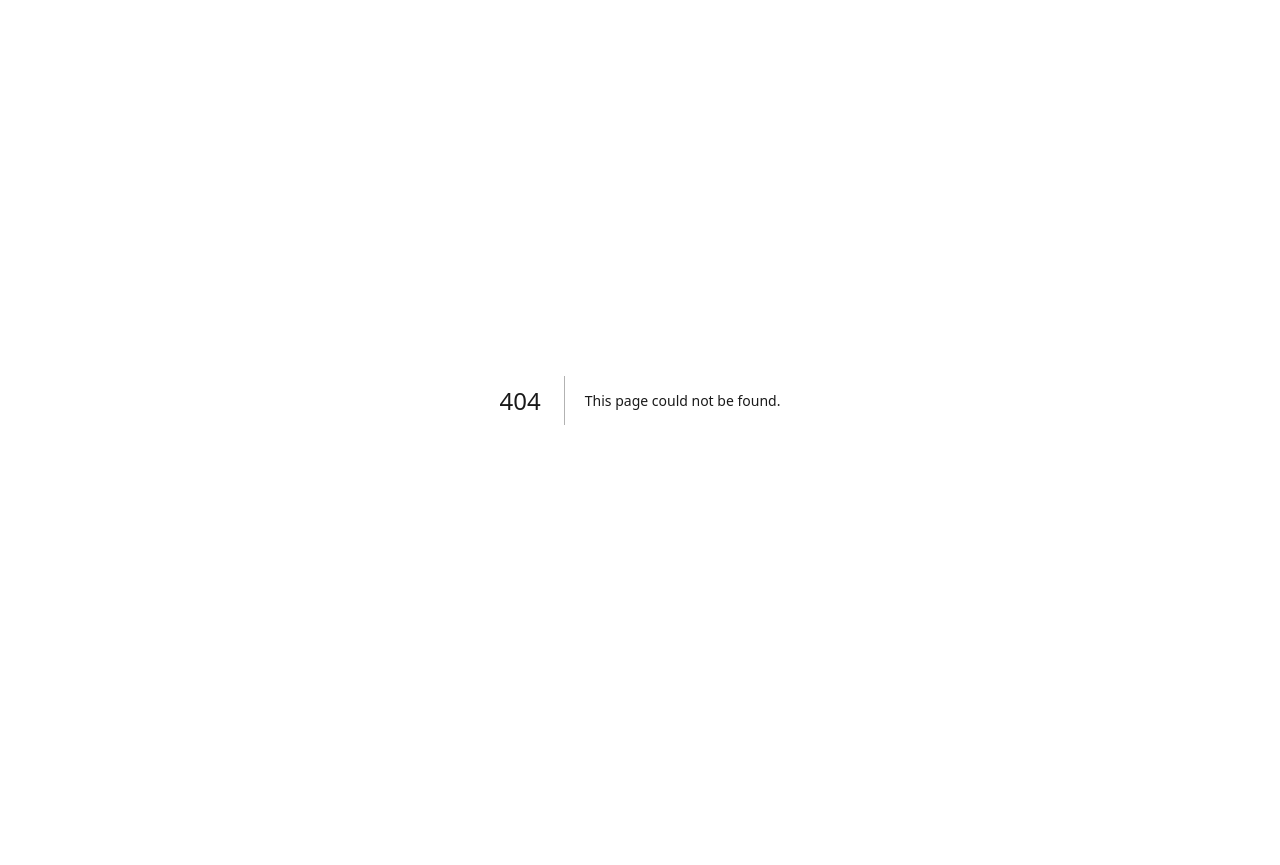
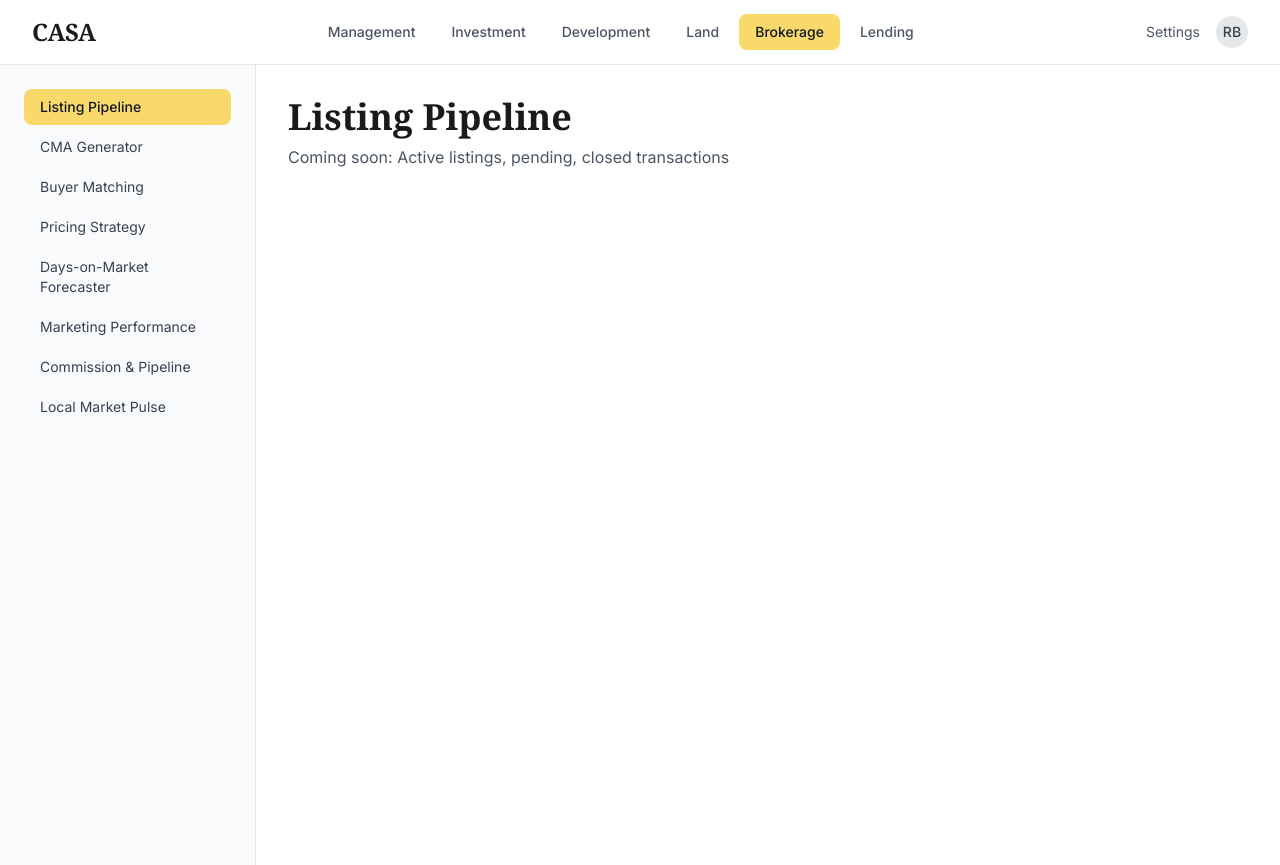
Before and after one commit to raeganmbeckh-jpg/casa-app, a Next.js app: page /brokerage in a window 1280 px wide. Before the commit this address had no page. Before the commit the page ends 800 px from the top, so only its background shows below. Built offline with nearby package versions, Linux system fonts and the light colour scheme; a web font is replaced by a local one.

Commit message:
foundation: Create shared layout, navigation, and auth scaffolding for all 6 workspaces — src/app/(workspaces)/brokerage/page.tsx

```diff
--- /dev/null
+++ b/src/app/(workspaces)/brokerage/page.tsx
@@ -0,0 +1,8 @@
+export default function BrokeragePage() {
+  return (
+    <div>
+      <h1 className="font-serif text-4xl font-bold mb-2">Listing Pipeline</h1>
+      <p className="text-gray-600 mb-8">Coming soon: Active listings, pending, closed transactions</p>
+    </div>
+  );
+}
```
